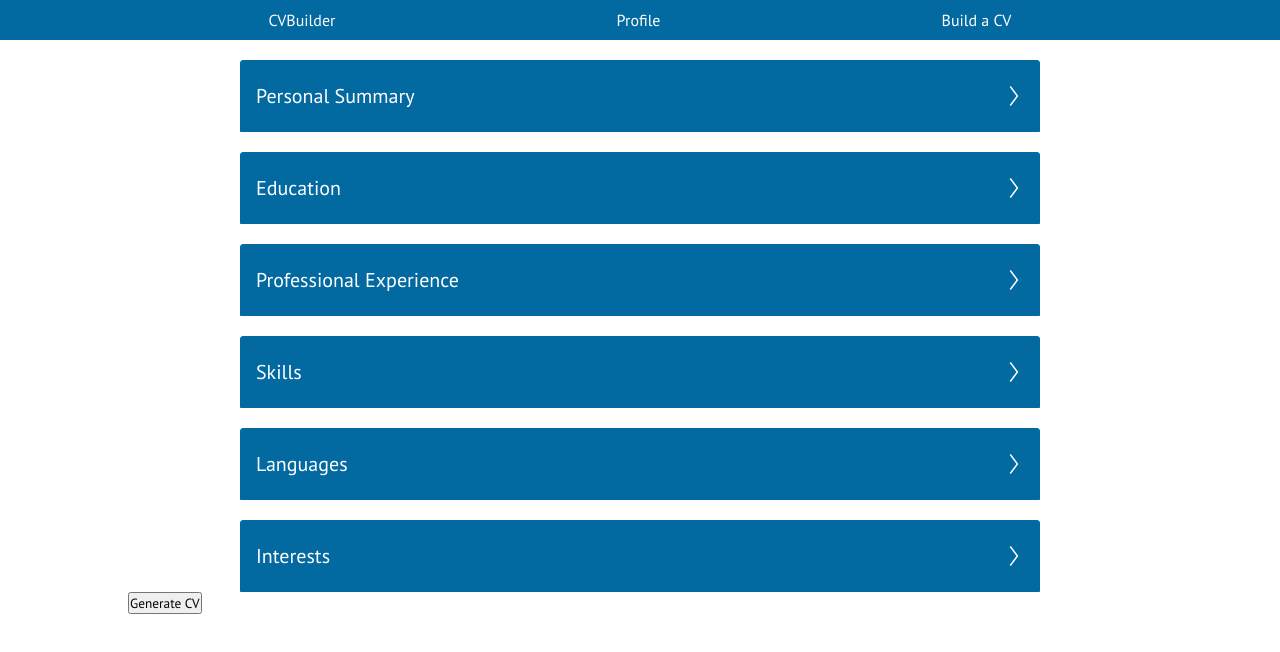
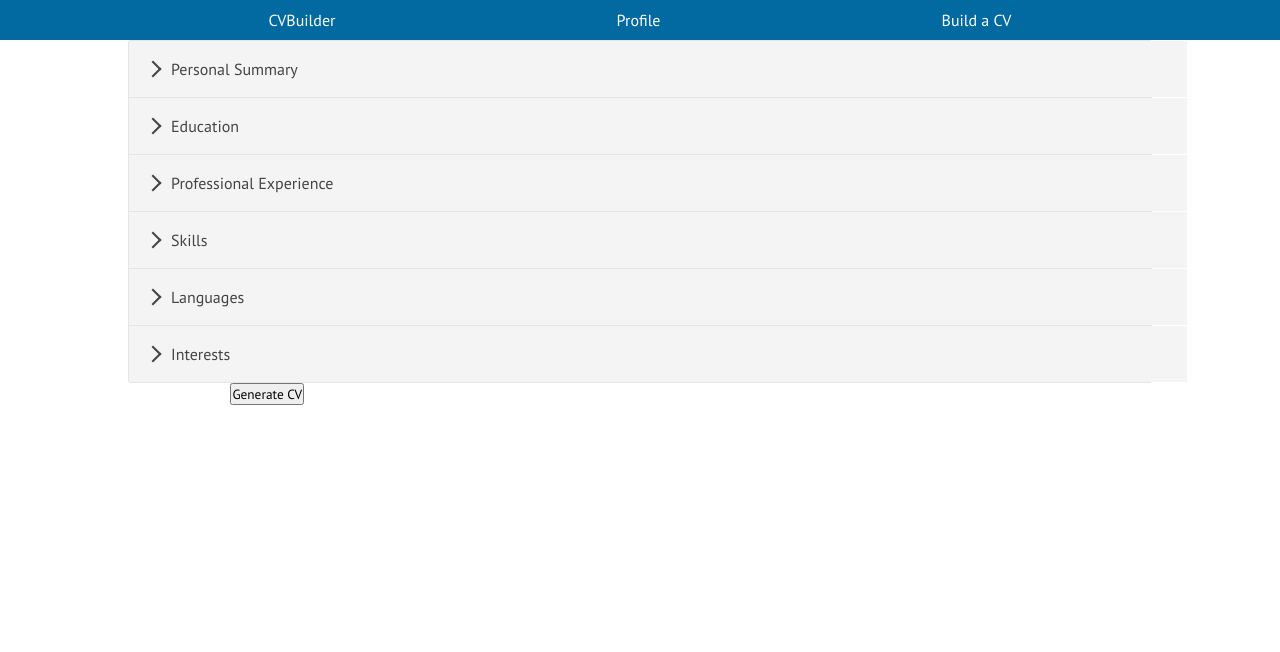
Before and after one commit to npm-install-username/cv, a React (Create React App) app in the folder cv-project/: page /cvbuilder in a window 1280 px wide. Shown: the top 652 px of the page. Built offline with nearby package versions, Linux system fonts and the light colour scheme.

Commit message:
replaced accordion with react-accessible-accordion library, this change also meant cvsection and accordion were not necessary

```diff
--- a/cv-project/package.json
+++ b/cv-project/package.json
@@ -9,6 +9,7 @@
     "@tinymce/tinymce-react": "^4.1.0",
     "jspdf": "^2.5.1",
     "react": "^18.1.0",
+    "react-accessible-accordion": "^5.0.0",
     "react-dom": "^18.1.0",
     "react-router-dom": "^6.3.0",
     "react-scripts": "^5.0.1",
--- a/cv-project/src/components/Accordion.js
+++ /dev/null
@@ -1,85 +0,0 @@
-import React, {useState, useEffect, useRef} from 'react'
-import "../styles/Accordion.scss"
-import Chevron from '../svg/chevron.svg';
-import TextInput from './TextInput';
-
-export default function Accordion(props) {
-
-    const [toggle, setToggle] = useState(false)
-    const [heightEl, setHeightEl] = useState();
-
-    const refHeight = useRef()
-
-
-    useEffect(() => {
-        if(props.type ==='text'){
-            setHeightEl(`600px`)
-        }
-        if(props.type ==='record'){
-            setHeightEl(`${refHeight.current.scrollHeight}px`)
-        }
-
-    }, [props.type])
-
-    const toggleState = () => {
-        setToggle(!toggle)
-    }
-
-
-
-    if(props.type ==='text'){
-        return (
-            <div className="accordion">
-
-                <button
-                onClick={toggleState}
-                className="accordion-visible">
-                    <span>{props.title}</span>
-                    <img
-                    className={toggle && "active"}
-                    src={Chevron} alt='>' />
-                </button>
-
-                <div
-                className={toggle ? "accordion-toggle animated" : "accordion-toggle"}
-                style={{height: toggle ? `${heightEl}` : "0px"}}
-                ref={refHeight}
-                >
-                    <p aria-hidden={toggle ? "true" : "false"}>
-                        <TextInput content = {props.content} title = {props.title} updateCVContent = {props.updateCVContent} type = {props.type}/>
-                    </p>
-                </div>
-
-            </div>
-        )
-    }
-    if(props.type ==='record'){
-        return (
-            <div className="accordion">
-
-                <button
-                onClick={toggleState}
-                className="accordion-visible">
-                    <span>{props.title}</span>
-                    <img
-                    className={toggle && "active"}
-                    src={Chevron} alt='>' />
-                </button>
-
-                <div
-                className={toggle ? "accordion-toggle animated" : "accordion-toggle"}
-                style={{height: toggle ? `${heightEl}` : "0px"}}
-                ref={refHeight}
-                >
-                    <p aria-hidden={toggle ? "true" : "false"}>
-                        +
-                    </p>
-                </div>
-
-            </div>
-        )
-    }
-
-
-
-}
--- a/cv-project/src/components/CVSection.js
+++ /dev/null
@@ -1,13 +0,0 @@
-import React from 'react';
-import Accordion from './Accordion';
-import '../styles/CVBuilder.scss'
-
-function CVSection({title, type, content, updateCVContent}) {
-  return (
-    <div class="container">
-        <Accordion title = {title} type={type} content={content} updateCVContent = {updateCVContent}/>
-    </div>
-  )
-}
-
-export default CVSection
--- a/cv-project/src/pages/CVBuilder.js
+++ b/cv-project/src/pages/CVBuilder.js
@@ -1,7 +1,17 @@
 import React, { useState } from 'react';
-import CVSection from '../components/CVSection';
 import GenerateCV from '../components/GenerateCV';
 //import jsPDF from 'jspdf';
+import TextInput from '../components/TextInput';
+import {
+  Accordion,
+  AccordionItem,
+  AccordionItemHeading,
+  AccordionItemButton,
+  AccordionItemPanel,
+} from 'react-accessible-accordion';
+
+// Demo styles, see 'Styles' section below for some notes on use.
+import 'react-accessible-accordion/dist/fancy-example.css';
 
 function CVBuilder() {
   const [cvContent, setcvContent] = useState([
@@ -109,15 +119,87 @@ function CVBuilder() {
   }
 
   return (
-    <>
-      <CVSection title='Personal Summary' type='text' content={cvContent} updateCVContent={updateCVContent}/>
-      <CVSection title='Education' type='record' content={cvContent} updateCVContent={updateCVContent}/>
-      <CVSection title='Professional Experience' type='record' content={cvContent} updateCVContent={updateCVContent}/>
-      <CVSection title='Skills' type='text' content={cvContent} updateCVContent={updateCVContent}/>
-      <CVSection title='Languages' type='text' content={cvContent} updateCVContent={updateCVContent}/>
-      <CVSection title='Interests' type='text' content={cvContent} updateCVContent={updateCVContent}/>
+    <div className='container'>
+      <Accordion allowZeroExpanded>
+            <AccordionItem>
+                <AccordionItemHeading>
+                    <AccordionItemButton>
+                        Personal Summary
+                    </AccordionItemButton>
+                </AccordionItemHeading>
+                <AccordionItemPanel>
+                    <p>
+                        <TextInput title='Personal Summary' content={cvContent} updateCVContent={updateCVContent} type = 'text'/>
+                    </p>
+                </AccordionItemPanel>
+            </AccordionItem>
+            <AccordionItem>
+                <AccordionItemHeading>
+                    <AccordionItemButton>
+                        Education
+                    </AccordionItemButton>
+                </AccordionItemHeading>
+                <AccordionItemPanel>
+                    <p>
+                        In ad velit in ex nostrud dolore cupidatat consectetur
+                        ea in ut nostrud velit in irure cillum tempor laboris
+                        sed adipisicing eu esse duis nulla non.
+                    </p>
+                </AccordionItemPanel>
+            </AccordionItem>
+            <AccordionItem>
+                <AccordionItemHeading>
+                    <AccordionItemButton>
+                        Professional Experience
+                    </AccordionItemButton>
+                </AccordionItemHeading>
+                <AccordionItemPanel>
+                    <p>
+                        In ad velit in ex nostrud dolore cupidatat consectetur
+                        ea in ut nostrud velit in irure cillum tempor laboris
+                        sed adipisicing eu esse duis nulla non.
+                    </p>
+                </AccordionItemPanel>
+            </AccordionItem>
+            <AccordionItem>
+                <AccordionItemHeading>
+                    <AccordionItemButton>
+                        Skills
+                    </AccordionItemButton>
+                </AccordionItemHeading>
+                <AccordionItemPanel>
+                    <p>
+                      <TextInput title='Personal Summary' content={cvContent} updateCVContent={updateCVContent} type = 'text'/>
+                    </p>
+                </AccordionItemPanel>
+            </AccordionItem>
+            <AccordionItem>
+                <AccordionItemHeading>
+                    <AccordionItemButton>
+                        Languages
+                    </AccordionItemButton>
+                </AccordionItemHeading>
+                <AccordionItemPanel>
+                    <p>
+                      <TextInput title='Personal Summary' content={cvContent} updateCVContent={updateCVContent} type = 'text'/>
+                    </p>
+                </AccordionItemPanel>
+            </AccordionItem>
+            <AccordionItem>
+                <AccordionItemHeading>
+                    <AccordionItemButton>
+                        Interests
+                    </AccordionItemButton>
+                </AccordionItemHeading>
+                <AccordionItemPanel>
+                    <p>
+                      <TextInput title='Personal Summary' content={cvContent} updateCVContent={updateCVContent} type = 'text'/>.
+                    </p>
+                </AccordionItemPanel>
+            </AccordionItem>
+        </Accordion>
       <GenerateCV onGenerate={onGenerate} content={cvContent}/>
-    </>
+    </div>
 
 
   )
```
Also changed, not shown: 1 other file (tests, documents, lock files or other folders).
